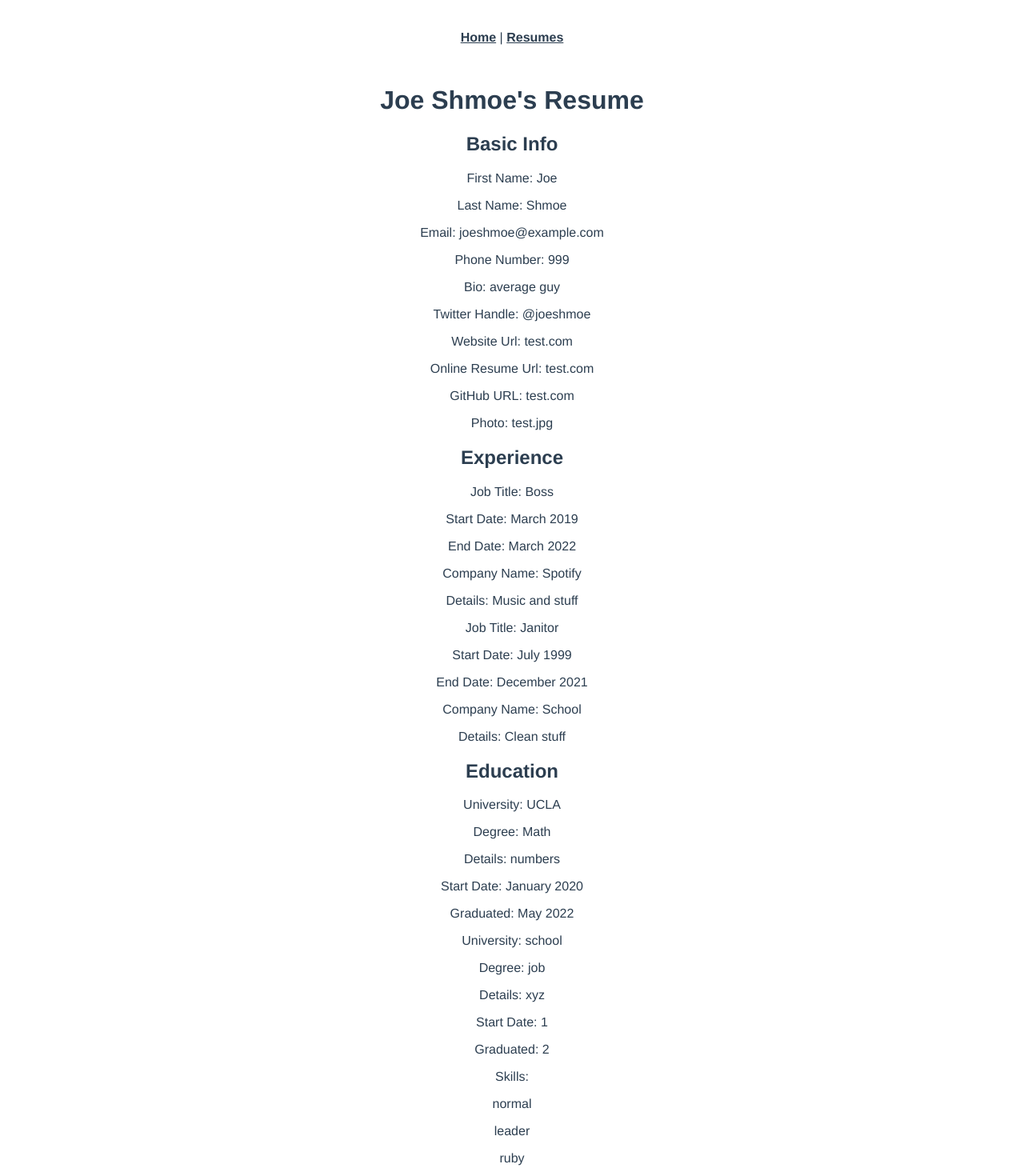
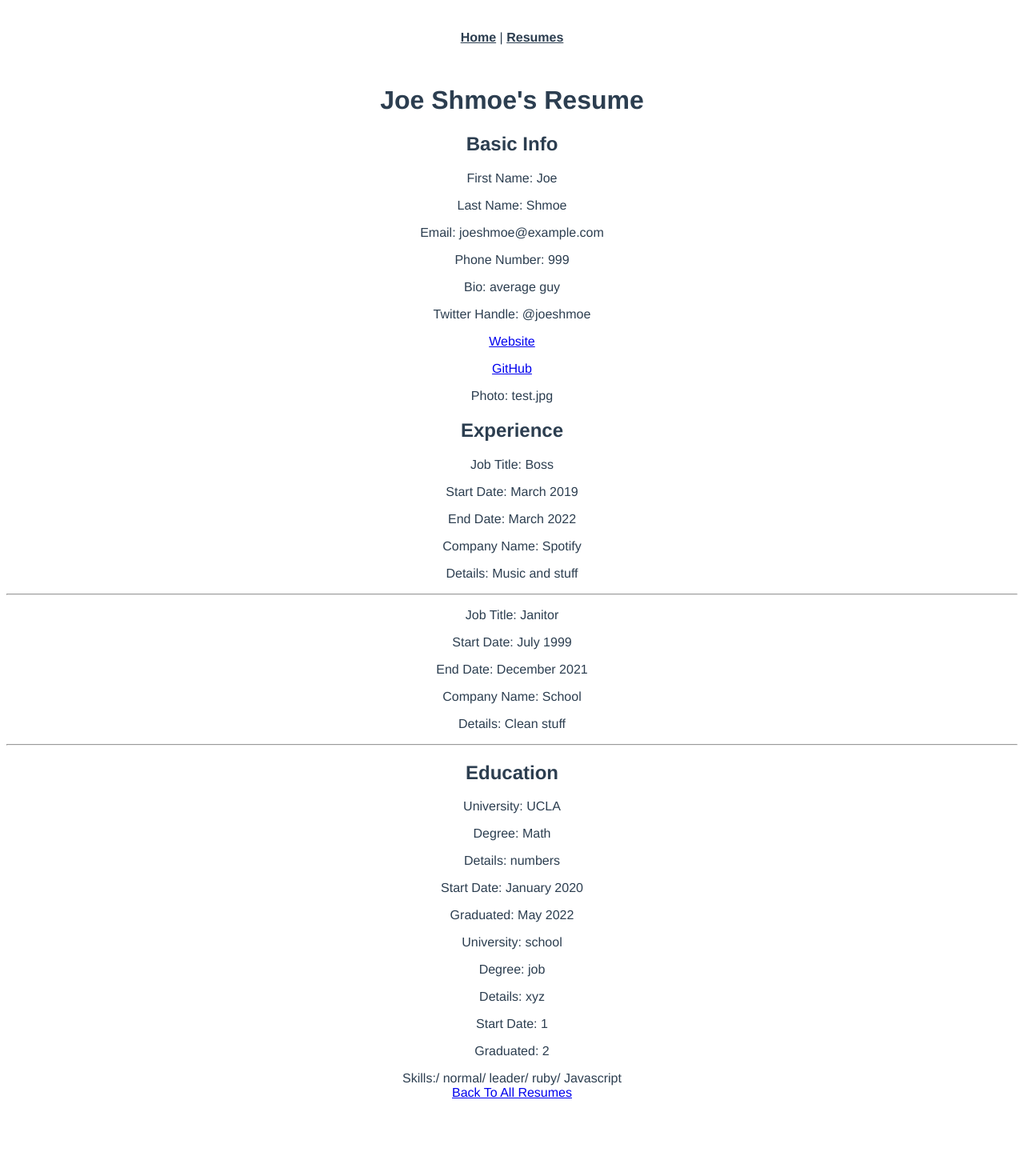
Before and after one commit to TaylorChrisL/online-resumes, a Vue app: page /resumes/1 in a window 1280 px wide. Shown: the top 1470 px of the page at 80% size. After the commit the page ends 1383 px from the top, so only its background shows below. Built offline with nearby package versions, Linux system fonts and the light colour scheme.

Commit message:
changes div to span for skills, changes urls to a tags

```diff
--- a/src/views/ResumeShow.vue
+++ b/src/views/ResumeShow.vue
@@ -59,6 +59,7 @@ export default {
           },
         ],
       },
+      skills_sentence: "",
     };
   },
   // created: function () {
@@ -82,9 +83,8 @@ export default {
       <p>Phone Number: {{ resume.phone_number }}</p>
       <p>Bio: {{ resume.bio }}</p>
       <p>Twitter Handle: {{ resume.twitter_handle }}</p>
-      <p>Website Url: {{ resume.website_url }}</p>
-      <p>Online Resume Url: {{ resume.online_resume_url }}</p>
-      <p>GitHub URL: {{ resume.github_url }}</p>
+      <p><a href="{{ resume.website_url }}">Website</a></p>
+      <p><a href="{{ resume.github_url }}">GitHub</a></p>
       <p>Photo: {{ resume.photo }}</p>
       <h2>Experience</h2>
       <div v-for="experience in resume.experience" v-bind:key="experience">
@@ -93,6 +93,7 @@ export default {
         <p>End Date: {{ experience.end_date }}</p>
         <p>Company Name: {{ experience.company_name }}</p>
         <p>Details: {{ experience.details }}</p>
+        <hr />
       </div>
       <h2>Education</h2>
       <div v-for="education in resume.education" v-bind:key="education">
@@ -102,10 +103,11 @@ export default {
         <p>Start Date: {{ education.start_date }}</p>
         <p>Graduated: {{ education.end_date }}</p>
       </div>
-      <p>Skills:</p>
-      <div v-for="skill in resume.skills" v-bind:key="skill">
-        <p>{{ skill }}</p>
-      </div>
+      <span>Skills:</span>
+      <span v-for="skill in resume.skills" v-bind:key="skill">
+        <span>/ {{ skill }}</span>
+      </span>
+      <div></div>
       <router-link to="/">Back To All Resumes</router-link>
     </div>
   </div>
```
